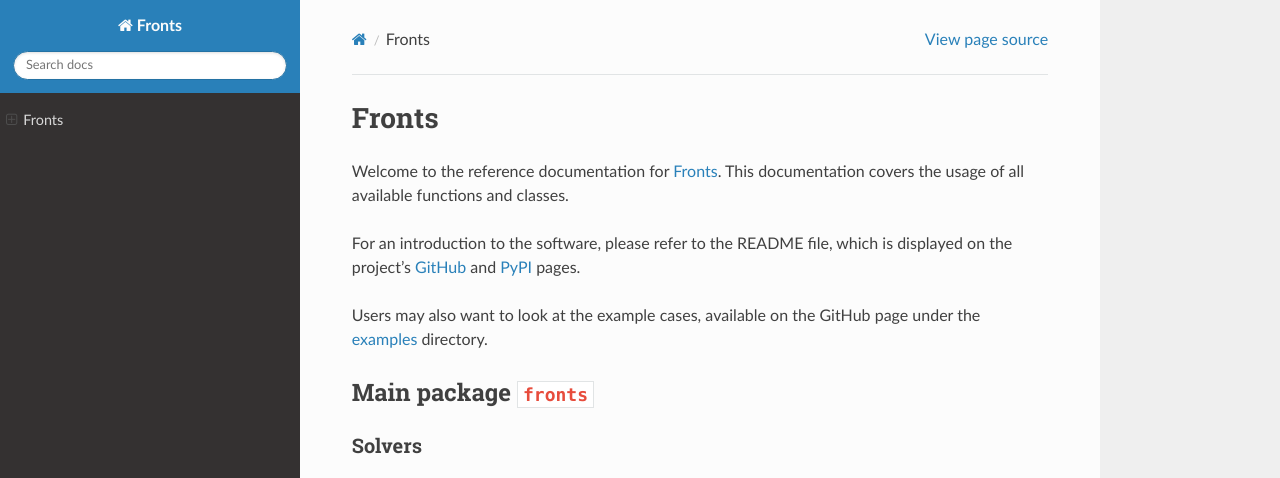
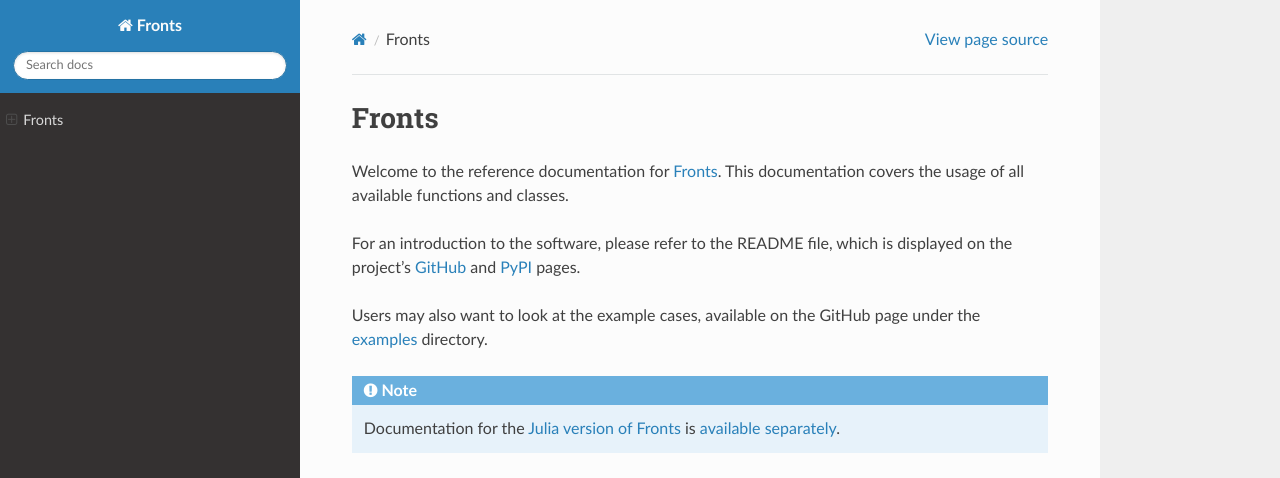
Before and after one commit to gerlero/fronts, a Sphinx documentation site: the page built from doc/source/index.rst, in a window 1280 px wide and 900 px high, cut to the strip 0-478 px from the top of the window. Built offline with Sphinx 7.4.7 and the Read the Docs theme 2.0.0, drawn with Linux system fonts in a browser that asks for light colours.

Commit message:
Update doc index page

```diff
--- a/doc/source/index.rst
+++ b/doc/source/index.rst
@@ -5,7 +5,11 @@
 
 For an introduction to the software, please refer to the README file, which is displayed on the project's `GitHub <http://github.com/gerlero/fronts>`_ and `PyPI <https://pypi.org/project/fronts>`_ pages.
 
-Users may also want to look at the example cases, available on the GitHub page under the `examples <https://github.com/gerlero/fronts/tree/master/examples>`_ directory.
+Users may also want to look at the example cases, available on the GitHub page under the `examples <https://github.com/gerlero/fronts/tree/main/examples>`_ directory.
+
+.. note::
+   Documentation for the `Julia version of Fronts <https://github.com/gerlero/Fronts.jl>`_ is `available separately <https://gerlero.github.io/Fronts.jl/stable/>`_.
+
 
 .. currentmodule:: fronts
 
```
